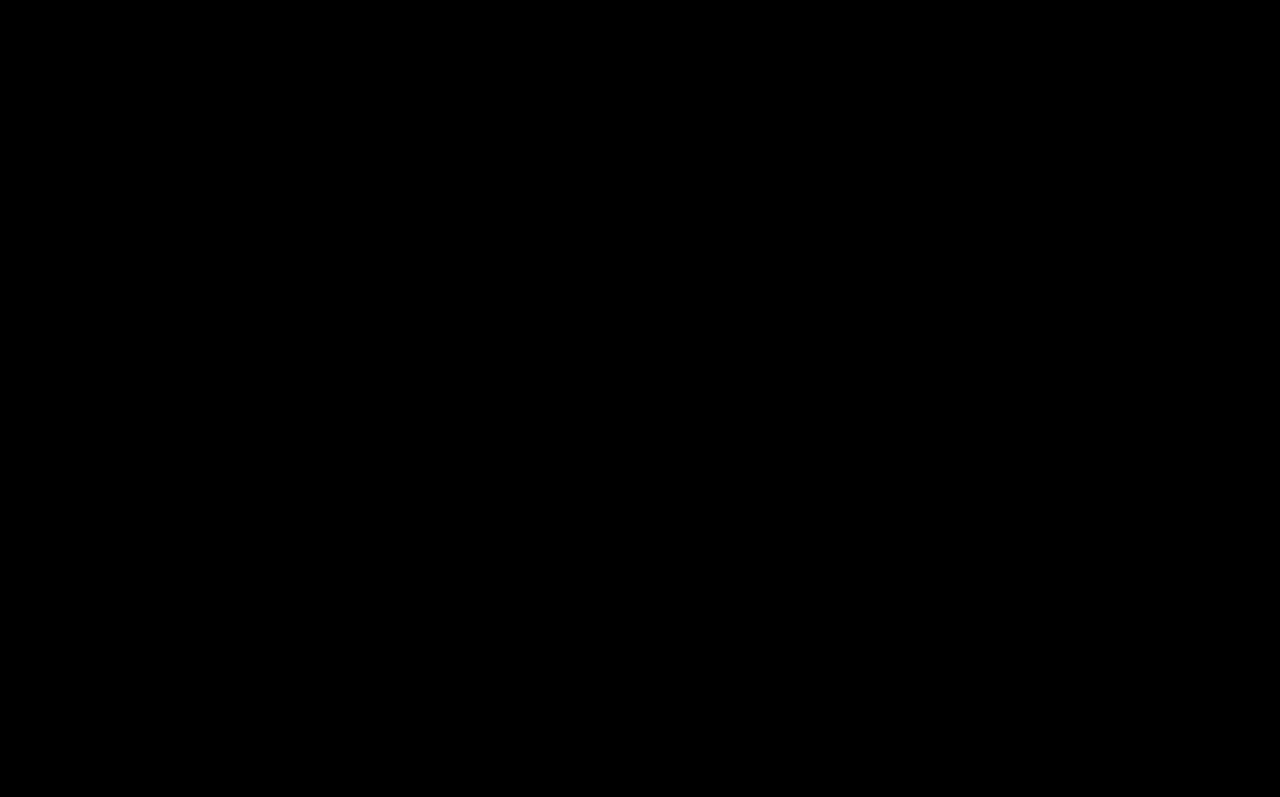
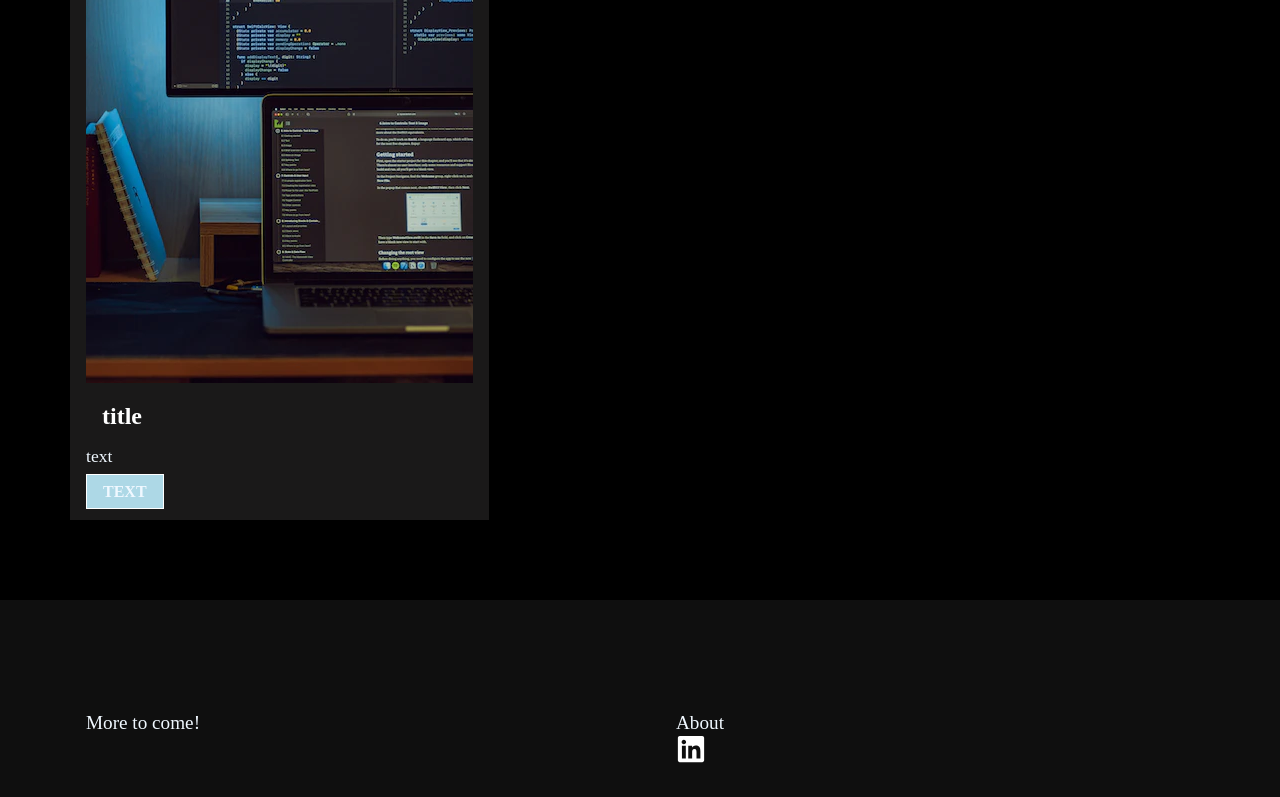
Before and after one commit to JorgeBesnierB/m20_ReactPortfolio, a React (Create React App) app in the folder my-portfolio/: page /project in a window 1280 px wide. Shown: the part 830-1627 px from the top of the page. Before the commit the page ends 800 px from the top, so only its background shows below. Built offline with nearby package versions, Linux system fonts and the light colour scheme.

Commit message:
set up of work cards for projects

```diff
--- /dev/null
+++ b/my-portfolio/src/components/WorkCard.js
@@ -0,0 +1,28 @@
+import "./WorkCardStyles.css"
+
+import React from 'react'
+import prod1 from "../assets/p1.webp"
+import {NavLink} from "react-router-dom";
+
+const WorkCard = () => {
+  return (
+    <div className="work-container">
+        <h1 className="project-heading">Projects</h1>
+        <div className="project-container">
+            <div className="project-card">
+                <img src={prod1} alt="image"/>
+                <h2 className="project-title">title</h2>
+                <div className="pro-details">
+                    <p> text</p>
+                    <div className="pro-btns">
+                        <NavLink to = " " className="btn"> text</NavLink>
+                    </div>
+                </div>
+            </div>
+
+        </div>
+    </div>
+  )
+}
+
+export default WorkCard
--- /dev/null
+++ b/my-portfolio/src/components/WorkCardStyles.css
@@ -0,0 +1,43 @@
+.project-heading{
+    text-align: center;
+    padding: 4rem 0 2rem 0;
+}
+
+.project-container{
+    max-width: 1140px;
+    margin: auto;
+    display: grid;
+    grid-template-columns: repeat(3, 1fr);
+    grid-gap: 40px;
+    padding-bottom: 5rem;
+}
+
+.project-card{
+    background: #1a1919;
+    padding: 1.2rem 1rem ;
+}
+
+.project-title{
+    color: white;
+    padding: 1rem;
+}
+
+.pro-details p{
+    padding-bottom: 1rem;
+    font-size: 1.1rem;
+    text-align: justify;
+}
+
+.pro-btns .btn{
+    padding: 0.5rem 1rem;
+}
+
+
+
+@media screen and (max-width: 740px) {
+    .project-container{
+        max-width: 90%;
+        margin: auto;
+        grid-template-columns: 1fr;
+    }
+}
--- a/my-portfolio/src/routes/Project.js
+++ b/my-portfolio/src/routes/Project.js
@@ -2,12 +2,14 @@
 import Navbar from '../components/Navbar'
 import Footer from '../components/Footer'
 import HeroImg2 from '../components/HeroImg2'
+import WorkCard from '../components/WorkCard'
 
 const Project = () => {
   return (
     <div>
       <Navbar/>
       <HeroImg2 heading = "PROJECTS" text = "Some of my projects"/>
+      <WorkCard/>
       <Footer/>
     </div>
   )
```
Also changed, not shown: my-portfolio/src/assets/p1.webp (added), my-portfolio/src/assets/p2.webp (added).
